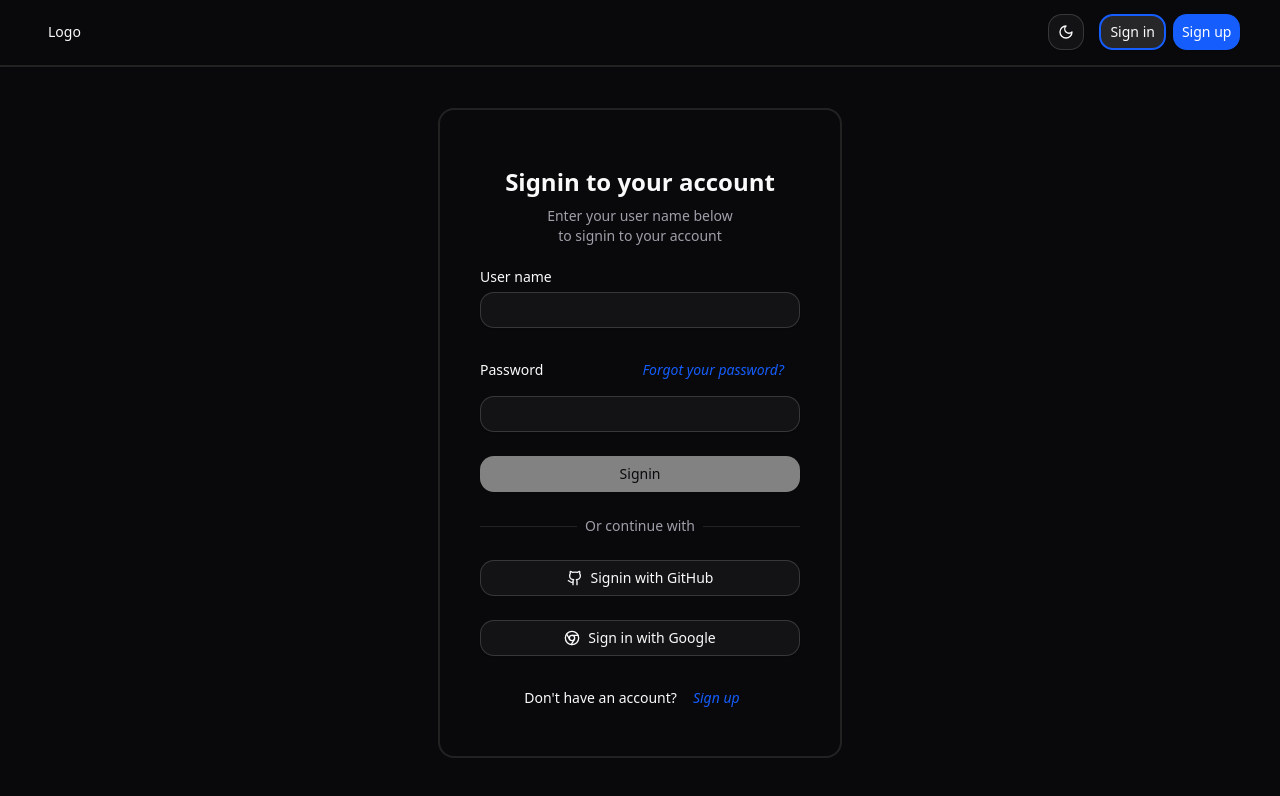
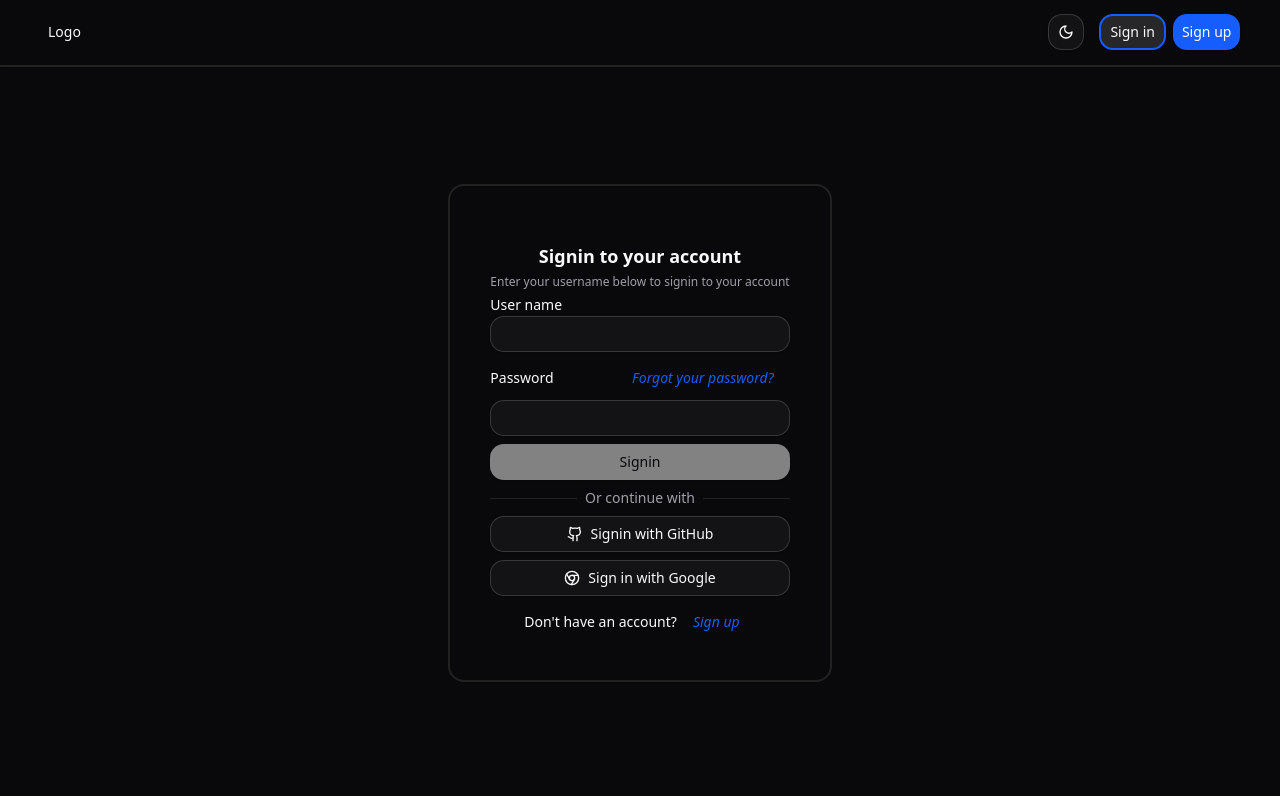
Before and after one commit to Amin-Zahed/Applicant-Agent, a React (Vite) app: page /signin in a window 1280 px wide. Shown: the top 796 px of the page. Built offline with nearby package versions, Linux system fonts and the light colour scheme.

Commit message:
refactor: enhance spacing and responsive styles in SigninForm component

```diff
--- a/src/components/signin-form.tsx
+++ b/src/components/signin-form.tsx
@@ -22,18 +22,20 @@ function SigninForm({
 
   return (
     <form
-      className={cn("flex flex-col gap-6", className)}
+      className={cn("flex flex-col gap-6 lg:gap-2 2xl:gap-6", className)}
       {...props}
       id="signin-form"
     >
-      <div className="flex flex-col items-center gap-2 text-center">
-        <h1 className="text-2xl font-bold">Signin to your account</h1>
-        <p className="text-balance text-sm text-muted-foreground">
-          Enter your user name below to signin to your account
+      <div className="flex flex-col items-center gap-2 lg:gap-1 2xl:gap-2 text-center">
+        <h1 className="text-2xl lg:text-lg 2xl:text-2xl font-bold">
+          Signin to your account
+        </h1>
+        <p className="text-balance text-sm lg:text-xs 2xl:text-sm text-muted-foreground">
+          Enter your username below to signin to your account
         </p>
       </div>
-      <div className="grid gap-6">
-        <div className="grid gap-2">
+      <div className="grid gap-6 lg:gap-2 2xl:gap-6">
+        <div className="grid gap-2 lg:gap-1 2xl:gap-2">
           <Label htmlFor="username">User name</Label>
           <Input
             id="username"
@@ -44,7 +46,7 @@ function SigninForm({
             }}
           />
         </div>
-        <div className="grid gap-2">
+        <div className="grid gap-2 lg:gap-1 2xl:gap-2">
           <div className="flex items-center">
             <Label htmlFor="password">Password</Label>
             <Button variant="link" className="ml-auto text-sm">
```
